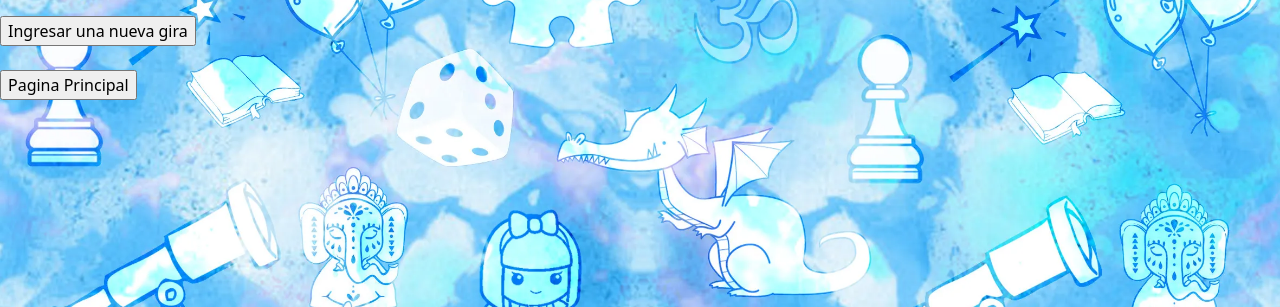
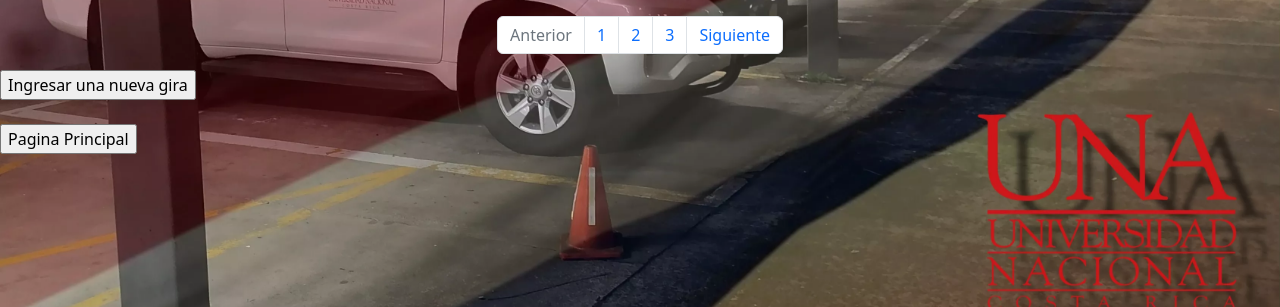
Before and after one commit to 2022-Ingenieria-G4-GestionDeTransporte/2022-Ingenieria-G4-GestionDeTransporte, a PHP site: page /2022-Ingenieria-G4-GestionDeTransporte/View/visualizarGiras.php in a window 1280 px wide. Shown: the part 169-476 px from the top of the page. Run offline with PHP 8.4, Linux system fonts and the light colour scheme; data that the repository does not hold is empty.

Commit message:
changes view

```diff
--- a/View/visualizarGiras.php
+++ b/View/visualizarGiras.php
@@ -101,13 +101,28 @@
                 $Estado = "Sin revisar"; //Representar con colores
                 }
                 echo '<td><input type="submit" value= "'. $Estado .'" name="estado" id="estado"/></td>';
+                echo '</tr>';
                 echo '</form>';
             }
             ?>
         </tbody>
     </table>
+
+    <nav aria-label="Page navigation example">
+  <ul class="pagination justify-content-center">
+    <li class="page-item disabled">
+      <a class="page-link">Anterior</a>
+    </li>
+    <li class="page-item"><a class="page-link" href="#">1</a></li>
+    <li class="page-item"><a class="page-link" href="#">2</a></li>
+    <li class="page-item"><a class="page-link" href="#">3</a></li>
+    <li class="page-item">
+      <a class="page-link" href="#">Siguiente</a>
+    </li>
+  </ul>
+</nav>
+
 <form action="/2022-Ingenieria-G4-GestionDeTransporte/View/PaginaPrincipal.php">
-
     <form action="">
             <input type="submit" value="Ingresar una nueva gira" />
             <div id="contenedor"></div>
```
Also changed, not shown: Images/Fondo.webp.
